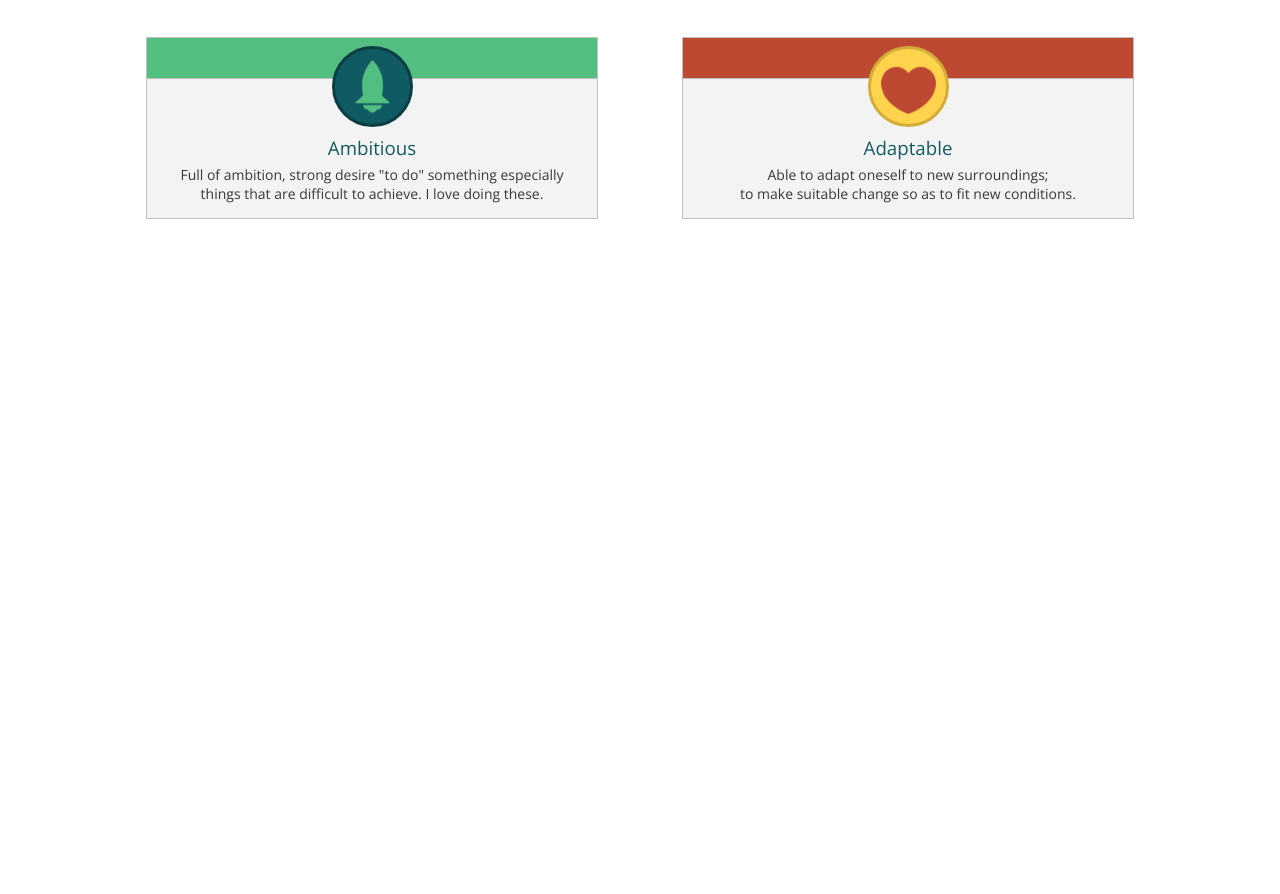
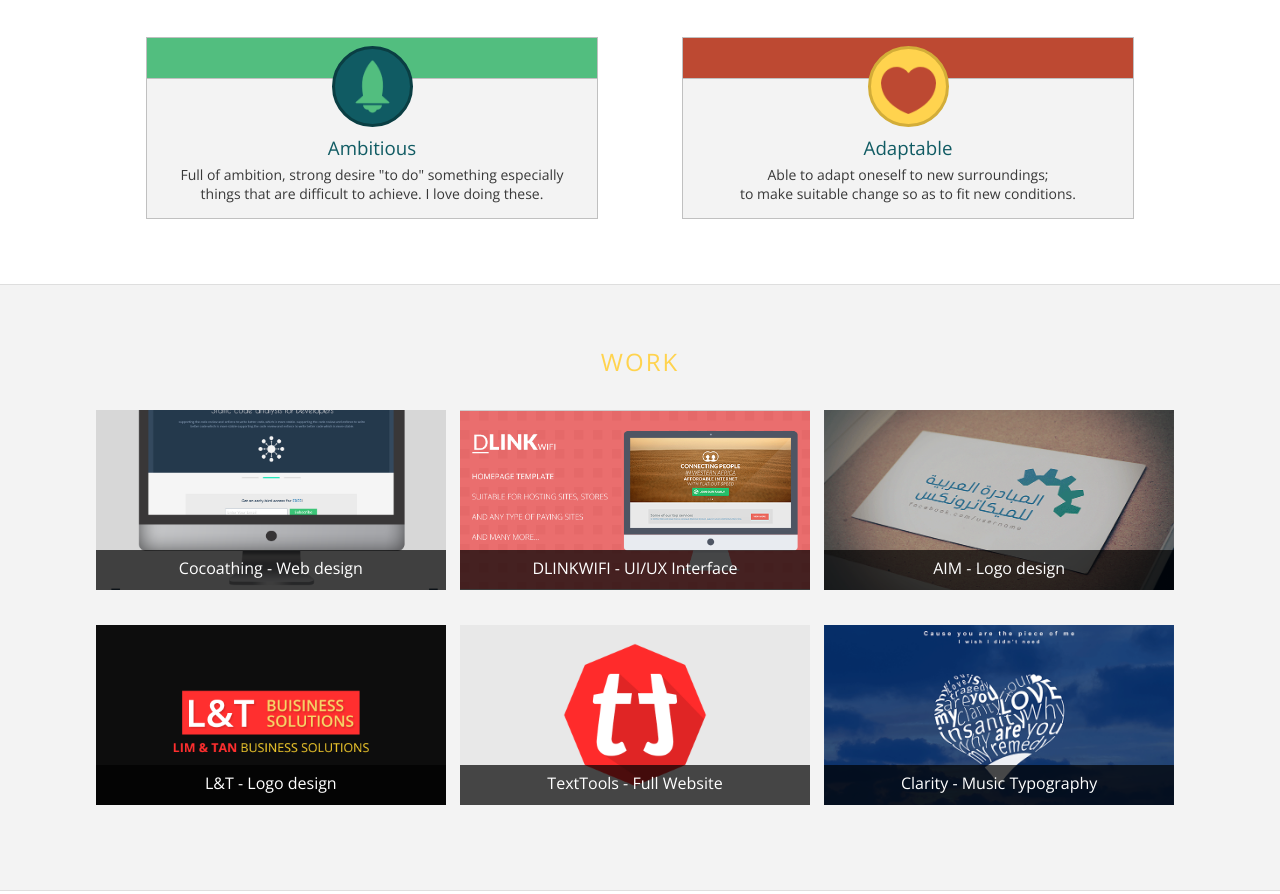
Before and after one commit to ProgaPanda/MyPortfolio, a plain HTML site: page index.html in a window 1280 px wide. Shown: the part 789-1683 px from the top of the page. Before the commit the page ends 1048 px from the top, so only its background shows below. Drawn offline with nearby package versions, Linux system fonts and the light colour scheme.

Commit message:
Added Work Section
Finished the work section with a neat animation

```diff
--- a/css/style.css
+++ b/css/style.css
@@ -68,19 +68,6 @@ header {
 #skills-nav:hover { color: #52be7f }
 #work-nav:hover { color: #ffd34e }
 #contact-nav:hover { color: #ea6e6e }
-
-@media (max-width: 820px) {
-    .nav {
-        display: none;
-    }
-    #logo {
-        display: block;
-        float: none;
-        margin: 0 auto;
-        text-align: center;
-        padding-top: 10px;
-    }
-}
 /*HEAD END*/
 /*ABOUT*/
 #about {
@@ -228,21 +215,6 @@ header {
     text-transform: uppercase;
     margin-top: 5px;
 }
-
-/*RESPONSIVE SHIT*/
-@media (max-width: 680px) {
-    #about-wraper {
-        width: 80%;
-    }
-    .social {
-        display: none;
-    }
-    .avatar {
-        position: relative;
-        display: block;
-        margin: 15px auto;
-    }
-}
 /*YUCK*/
 /*END ABOUT*/
 /*SKILLS*/
@@ -251,10 +223,10 @@ header {
     font-weight: 400;
     font-size: 24px;
     letter-spacing: 2px;
-    color: #52be7f;
     clear: both;
     margin-top: 50px;
 }
+.sk { color: #52be7f; }
 
 #skills {
     width: 85%;
@@ -372,6 +344,154 @@ header {
     margin-top: 5px;
 }
 
+
+/*WORK*/
+.wk { color: #ffd34e; padding-top: 10px; }
+
+#work {
+    display: block;
+    clear: both;
+    width: 100%;
+    background-color: #f3f3f3;
+    margin-top: 20px;
+    margin-bottom: 100px;
+    border-top: 1px solid #dedede;
+    border-bottom: 1px solid #dedede;
+}
+
+#work-wraper {
+    display: block;
+    width: 95%;
+    margin: 0 auto;
+    text-align: center;
+    padding-bottom: 50px;
+}
+
+.work-unit {
+    position: relative;
+    display: inline-block;
+    width: 350px;
+    height: 180px;
+    background-color: #cecece;
+    margin-right: 10px;
+    margin-bottom: 30px;
+    text-align: center;
+    cursor: pointer;
+    display: inline-block;
+    color: #fff;
+    line-height: 5px;
+    font-size: 16px;
+    font-weight: 300;
+    overflow: hidden;
+}
+.work-unit:hover > .bottom-title {
+    height: 180px;
+    line-height: 40px;
+    padding-top: 20px;
+    font-size: 24px;
+    -webkit-transition: all 0.3s ease;
+        -ms-transition: all 0.3s ease;
+            transition: all 0.3s ease;
+}
+
+.bottom-title {
+    position: absolute;
+    bottom: 0;
+    width: 100%;
+    height: 40px;
+    background: #000;
+    background-color: rgba(0, 0, 0, .7);
+    -webkit-transition: all 0.3s ease;
+        -ms-transition: all 0.3s ease;
+            transition: all 0.3s ease;
+}
+
+.bottom-description {
+    display: inline-block;
+    color: white;
+    font-size: 14px;
+    line-height: 20px;
+}
+
+.unit1 {
+    background-image: url(../assets/Behance_Thumb.png);
+    background-position: center;
+    background-repeat: no-repeat;
+    background-size: 350px;
+}
+
+.unit2 {
+    background-image: url(../assets/cover_thmfrst.png);
+    background-position: center;
+    background-repeat: no-repeat;
+    background-size: 350px;
+}
+
+.unit3 {
+    background-image: url(../assets/logo_1.png);
+    background-position: center;
+    background-repeat: no-repeat;
+    background-size: 350px;
+}
+
+.unit4 {
+    background-image: url(../assets/L&T-Businiss-solutions2.png);
+    background-position: center;
+    background-repeat: no-repeat;
+    background-size: 350px;
+}
+
+.unit5 {
+    background-image: url(../assets/texttools.png);
+    background-position: center;
+    background-repeat: no-repeat;
+    background-size: 150px;
+    background-color: #e8e8e8;
+}
+
+.unit6 {
+    background-image: url(../assets/clarity.png);
+    background-position: center;
+    background-repeat: no-repeat;
+    background-size: 350px;
+}
+
+
+
+
+
+
+/*---------------*/
+/*RESPONSIVE SHIT*/
+/*---------------*/
+/*NAV REMOVE*/
+@media (max-width: 820px) {
+    .nav {
+        display: none;
+    }
+    #logo {
+        display: block;
+        float: none;
+        margin: 0 auto;
+        text-align: center;
+        padding-top: 10px;
+    }
+}
+/*ABOUT WARP*/
+@media (max-width: 680px) {
+    #about-wraper {
+        width: 80%;
+    }
+    .social {
+        display: none;
+    }
+    .avatar {
+        position: relative;
+        display: block;
+        margin: 15px auto;
+    }
+}
+/*SKILL WARP*/
 @media (max-width: 1320px) {
     .skill-unit {
         width: 450px;
@@ -391,6 +511,7 @@ header {
         height: 200px;
     }
 }
+/*SMART PHONES*/
 @media (max-width: 980px) {
     #skills { margin-top: 0; }
     .skill-unit {
@@ -419,9 +540,23 @@ header {
     border-right: 0;
     border-left: 0;
     border: 3px solid #525252;
-    outline: none;
     -webkit-tap-highlight-color: rgba(255, 255, 255, 0);
     -webkit-tap-highlight-color: transparent;
+    }
+    /*WORK*/
+    .wk { margin-top: -15px; padding-top: 40px; }
+    .work-unit:hover > .bottom-title {
+        height: 25px;
+        line-height: 0px;
+        padding-bottom: 19px;
+        font-size: 16px;
+    }
+    .bottom-description { display: none;}
 }
 
+@media (max-width: 390px) {
+    .work-unit {
+        width: 310px;
+    }
+
 }
--- a/index.html
+++ b/index.html
@@ -52,6 +52,7 @@ about the new design trends and styles.</h5>
 <!--SKILLS-->
     <h4 class="title sk">SKILLS</h4>
     <section id="skills">
+        <div style="display:inline-block;width:100%;">
         <div class="skill-unit right">
             <div class="sub-div navy">
                 <div class="skill-icon-holder invert-navy"></div>
@@ -76,12 +77,60 @@ about the new design trends and styles.</h5>
             </div>
             <div class="skill-unit right">
                 <div class="sub-div red">
-                    <div class="skill-icon-holder invert-red">
-
-                    </div>
+                <div class="skill-icon-holder invert-red"></div>
                 <h3 class="skill-label">Adaptable</h3>
                 <p class="skill-discreption"> Able to adapt oneself to new surroundings;<br>to make suitable change so as to fit new conditions.</p>
                 </div>
         </div>
+        </div>
     </section>
+<!--SKILLS END-->
+<!--WORK-->
+    <section id="work">
+        <h4 class="title wk">WORK</h4>
+        <div id="work-wraper">
+            <a href="http://www.behance.net/gallery/15095313/CocoaClimate-Web-design" target="_blank"><div class="work-unit unit1">
+                <div class="bottom-title">
+                    <p>Cocoathing - Web design</p>
+                    <p class="bottom-description">Cocoathing is a website for coders<br>
+                    which provides static code analysis and testing.</p>
+                </div>
+            </div></a>
+            <a href="https://www.behance.net/gallery/15744873/DJUNGLE-Web-design" target="_blank"><div class="work-unit unit2">
+                <div class="bottom-title">
+                    <p>DLINKWIFI - UI/UX Interface</p>
+                    <p class="bottom-description">DlinkWIFI is a web design for an internet-provider<br>located in western Africa.
+                   </p>
+                </div>
+            </div></a>
+            <a href="http://imgur.com/a/XpAIe" target="_blank"><div class="work-unit unit3">
+                <div class="bottom-title">
+                    <p>AIM - Logo design</p>
+                    <p class="bottom-description">A logo for a non profit intiative<br>
+                    called "Arabic Mechatronics Initiative"</p>
+                </div>
+            </div></a>
+            <a href="http://imgur.com/a/CM5Zc" target="_blank"><div class="work-unit unit4">
+                <div class="bottom-title">
+                    <p>L&T - Logo design</p>
+                    <p class="bottom-description">Logo for L&t business solutions </p>
+                </div>
+            </div></a>
+            <a href="http://github.com/ProgaPanda/TextTools" target="_blank"><div class="work-unit unit5">
+                <div class="bottom-title">
+                    <p>TextTools - Full Website</p>
+                    <p class="bottom-description">An open source project I made;<br>
+                    TextTools is a web-app which helps in blogging and rephrasing text with a lot of Tools. </p>
+                </div>
+            </div></a>
+            <a href="https://www.behance.net/gallery/19551653/Clarity-Lyrics-art" target="_blank"><div class="work-unit unit6">
+                <div class="bottom-title">
+                    <p>Clarity - Music Typography</p>
+                    <p class="bottom-description">Lyrics-art I made for Zedd - Clarity.<br>
+                    I love this song &hearts;</p>
+                </div>
+            </div></a>
+        </div>
+    </section>
+
 </body>
```
Also changed, not shown: assets/Behance_Thumb.png (added), assets/L&T-Businiss-solutions2.png (added), assets/clarity.png (added), assets/cover_thmfrst.png (added), assets/logo_1.png (added), assets/texttools.png (added). Lines whose indentation alone changed are shown as unchanged.
